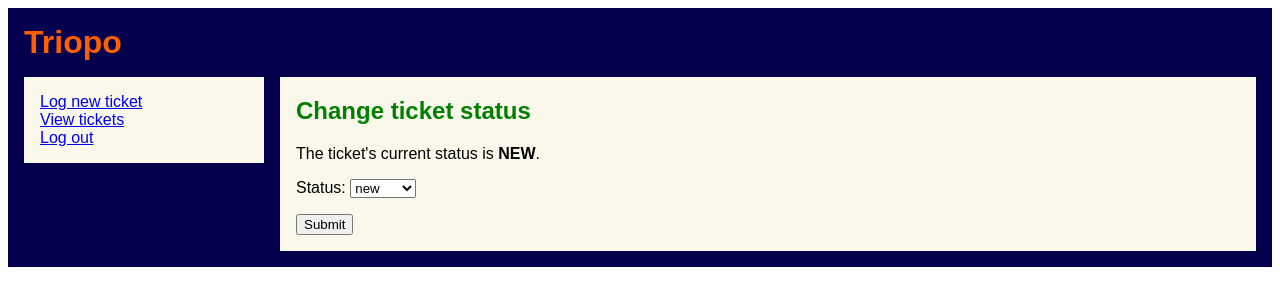
After one commit to hazelw/triopo, a Django app: page /ticketing/ticket/1/change-ticket-status/ in a window 1280 px wide. The commit adds this page. Shown: the top 306 px of the page. Run offline with Django 3.2, Linux system fonts and the light colour scheme; a user stored in the database is signed in; tables that the repository leaves empty hold one stand-in row (values such as "Sample post").

Commit message:
feat: add ability to change ticket status

```diff
--- a/triopo/review/templates/ticket.html
+++ b/triopo/review/templates/ticket.html
@@ -2,11 +2,11 @@
 
 {% block content %}
     <h2>{{ ticket.title }}</h2>
-    <h4>Status: {{ ticket.status }}</h4>
+    <h4>Status: <a href="{% url 'change-ticket-status' ticket.id %}">{{ ticket.status }}</a></h4>
     <div>{{ ticket.description }}</div>
     <br />
     <div>Reported by: {{ ticket.submitted_by }}</div>
-    <div>Assigned to: {{ ticket.assigned_to }}</div> <a href={% url 'change-assignment' ticket.id %}>Change Assignment</a>
+    <div>Assigned to: <a href="{% url 'change-assignment' ticket.id %}">{{ ticket.assigned_to }}</a></div>
     <div>Submitted on: {{ ticket.created_at }}</div>
     <div>Last updated: {{ ticket.updated_at }}</div>
 {% endblock %}
--- a/triopo/ticketing/forms.py
+++ b/triopo/ticketing/forms.py
@@ -3,7 +3,7 @@ from django.contrib.auth.models import User
 
 from account.models import Team
 
-from .constants import TicketPriority
+from .constants import TicketPriority, TicketStatus
 
 
 class TicketForm(forms.Form):
@@ -28,3 +28,9 @@ class ChangeAssignmentForm(forms.Form):
     )
     email = forms.CharField(max_length=150, required=False)
     slack_id = forms.CharField(max_length=150, required=False)
+
+
+class ChangeTicketStatusForm(forms.Form):
+    status = forms.ChoiceField(
+        choices=[(status.name, status.value) for status in TicketStatus]
+    )
--- a/triopo/ticketing/models.py
+++ b/triopo/ticketing/models.py
@@ -35,6 +35,11 @@ class Ticket(models.Model):
     )
     # attachments = ???
 
+    def update_status(self, status):
+        assert status in TicketStatus, 'Unable to update status to %s'
+        self.status = status.value
+        self.save()
+
 
 class Assignee(models.Model):
     pass
--- /dev/null
+++ b/triopo/ticketing/templates/change_ticket_status.html
@@ -0,0 +1,14 @@
+{% extends 'main.html' %}
+
+{% block content %}
+    <p><h2>Change ticket status</h2></p>
+
+    <p>The ticket's current status is <b>{{ current_status }}</b>.</p>
+    <p>
+        <form method='POST'>
+            {% csrf_token %}
+            {{ form.as_p }}
+            <input type="submit" />
+        </form>
+    </p>
+{% endblock %}
--- a/triopo/ticketing/urls.py
+++ b/triopo/ticketing/urls.py
@@ -8,5 +8,10 @@ urlpatterns = [
         'ticket/(?P<ticket_id>[0-9]+)/change-assignment/$',
         views.change_assignment,
         name='change-assignment'
-    )
+    ),
+    re_path(
+        'ticket/(?P<ticket_id>[0-9]+)/change-ticket-status/$',
+        views.change_ticket_status,
+        name='change-ticket-status'
+    ),
 ]
--- a/triopo/ticketing/views.py
+++ b/triopo/ticketing/views.py
@@ -1,6 +1,6 @@
 from django.contrib import messages
 from django.contrib.auth.decorators import login_required
-from django.http import HttpResponse
+from django.http import HttpResponse, Http404
 from django.shortcuts import redirect, render
 from django.urls import reverse
 
@@ -14,7 +14,7 @@ from .assignment import (
 )
 
 from .constants import TicketStatus
-from .forms import TicketForm, ChangeAssignmentForm
+from .forms import TicketForm, ChangeAssignmentForm, ChangeTicketStatusForm
 from .models import Ticket
 
 
@@ -54,7 +54,6 @@ def change_assignment(request, ticket_id):
             field_values = [
                 field for field in [team, user, email, slack_id] if field
             ]
-            print(field_values)
 
             if len(field_values) > 1:
                 # TODO: avoid raw exception
@@ -76,3 +75,26 @@ def change_assignment(request, ticket_id):
             return redirect(reverse('view-ticket', args=[ticket_id]))
 
     return render(request, 'change_assignment.html', context)
+
+
+@login_required(login_url='/login/')
+def change_ticket_status(request, ticket_id):
+    try:
+        ticket = Ticket.objects.get(id=ticket_id)
+    except Ticket.DoesNotExist:
+        raise Http404
+
+    if request.method == 'POST':
+        form = ChangeTicketStatusForm(request.POST)
+        if form.is_valid():
+            ticket.update_status(TicketStatus[form.cleaned_data.get('status')])
+            return redirect(reverse('view-ticket', args=[ticket_id]))
+
+    form = ChangeTicketStatusForm()
+    current_status = ticket.status
+    context = {
+        'form': form,
+        'current_status': current_status
+    }
+
+    return render(request, 'change_ticket_status.html', context)
```
